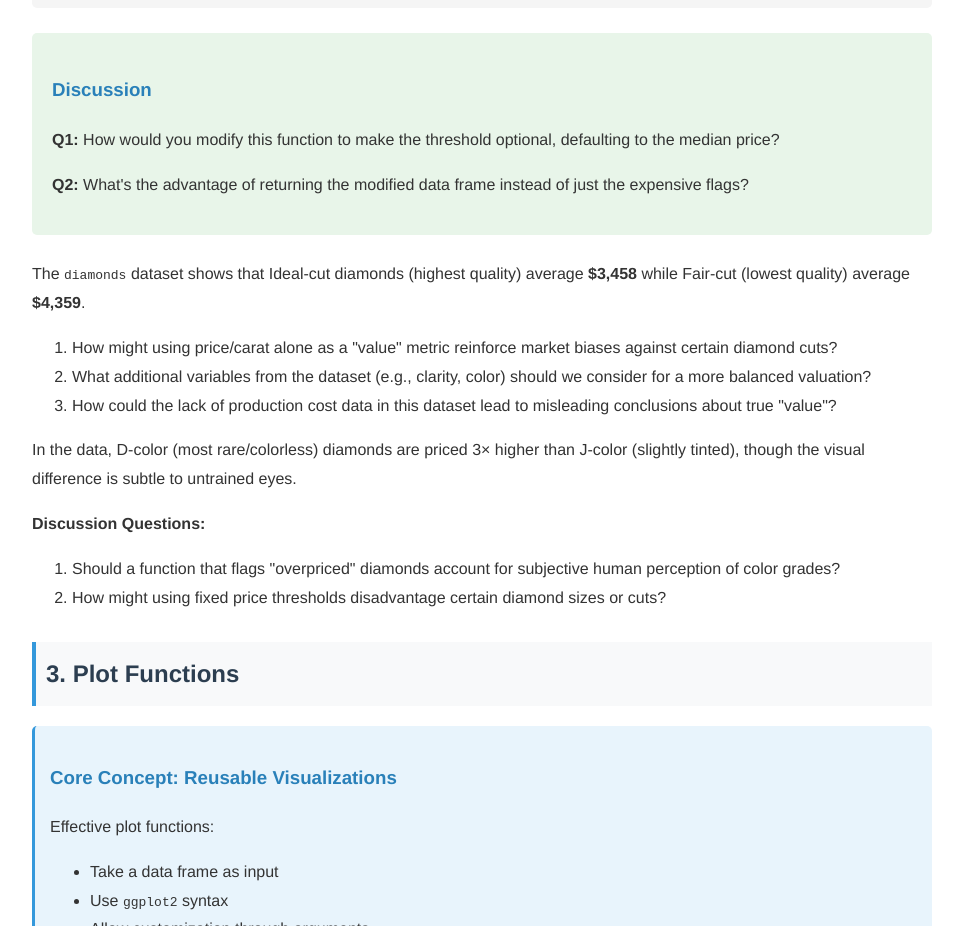
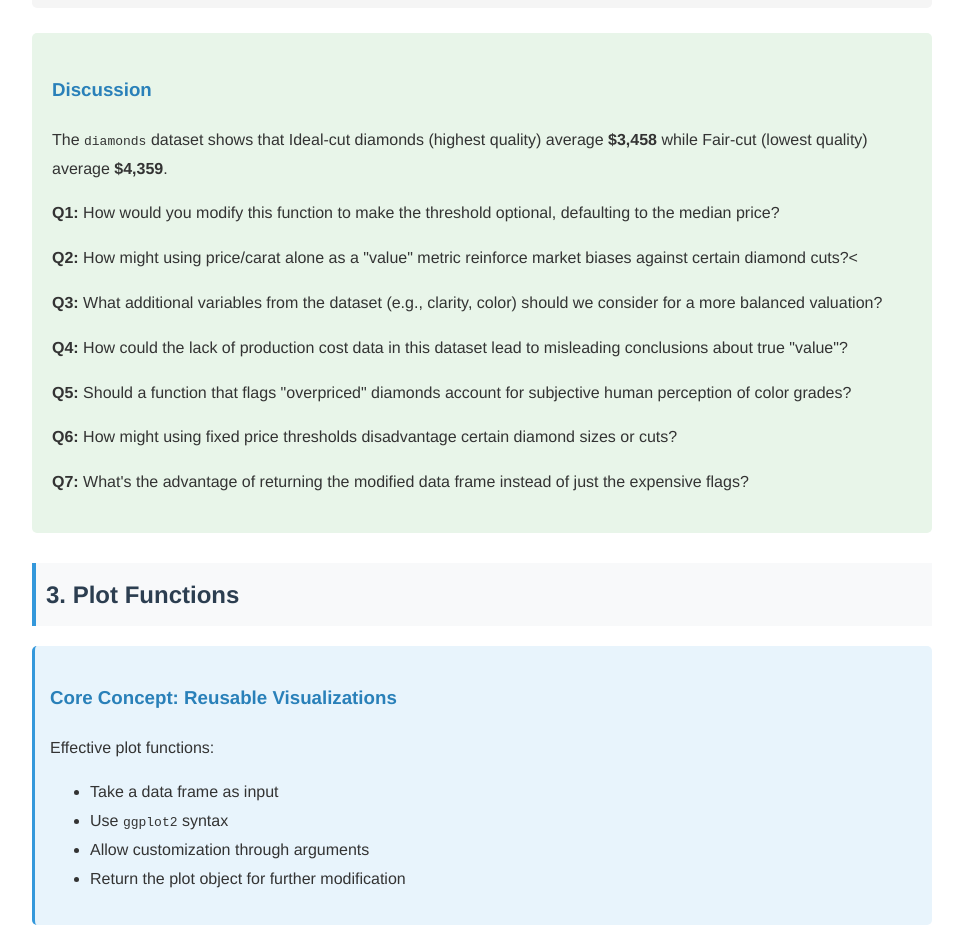
Before and after one commit to jitendraskota/Functions-in-R, a plain HTML site: page index.html in a window 1280 px wide. Shown: the part 2260-3186 px from the top of the page, without its empty margins (158-1121 px from the left). Drawn offline with Linux system fonts and the light colour scheme.

Commit message:
Update index.html

```diff
--- a/index.html
+++ b/index.html
@@ -174,24 +174,18 @@ diamonds_flagged %>%
 
     <div class="checkpoint">
         <h3>Discussion</h3>
+        <p>The <code>diamonds</code> dataset shows that Ideal-cut diamonds (highest quality) average <strong>$3,458</strong> while Fair-cut (lowest quality) average <strong>$4,359</strong>.</p>
         <p><strong>Q1:</strong> How would you modify this function to make the threshold optional, defaulting to the median price?</p>
-        <p><strong>Q2:</strong> What's the advantage of returning the modified data frame instead of just the expensive flags?</p>
+        <p><strong>Q2:</strong> How might using price/carat alone as a "value" metric reinforce market biases against certain diamond cuts?<</p>
+        <p><strong>Q3:</strong> What additional variables from the dataset (e.g., clarity, color) should we consider for a more balanced valuation?</p>
+        <p><strong>Q4:</strong> How could the lack of production cost data in this dataset lead to misleading conclusions about true "value"?</p>
+        <p><strong>Q5:</strong> Should a function that flags "overpriced" diamonds account for subjective human perception of color grades?</p>
+        <p><strong>Q6:</strong> How might using fixed price thresholds disadvantage certain diamond sizes or cuts?</p>
+        <p><strong>Q7:</strong> What's the advantage of returning the modified data frame instead of just the expensive flags?</p>
+
     </div>
 
-        <p>The <code>diamonds</code> dataset shows that Ideal-cut diamonds (highest quality) average <strong>$3,458</strong> while Fair-cut (lowest quality) average <strong>$4,359</strong>.</p>
 
-        <ol>
-            <li>How might using price/carat alone as a "value" metric reinforce market biases against certain diamond cuts?</li>
-            <li>What additional variables from the dataset (e.g., clarity, color) should we consider for a more balanced valuation?</li>
-            <li>How could the lack of production cost data in this dataset lead to misleading conclusions about true "value"?</li>
-        </ol>
-        <p>In the data, D-color (most rare/colorless) diamonds are priced 3× higher than J-color (slightly tinted), though the visual difference is subtle to untrained eyes.</p>
-
-        <p><strong>Discussion Questions:</strong></p>
-        <ol>
-            <li>Should a function that flags "overpriced" diamonds account for subjective human perception of color grades?</li>
-            <li>How might using fixed price thresholds disadvantage certain diamond sizes or cuts?</li>
-        </ol>
 </div>
     <h2>3. Plot Functions</h2>
 
```
